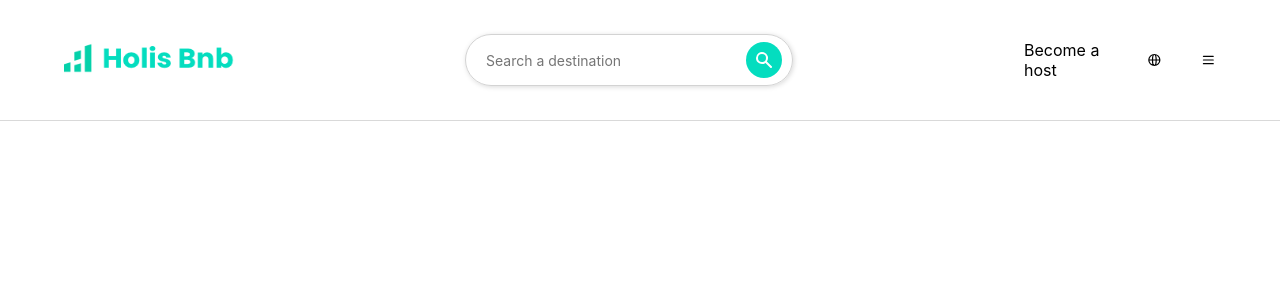
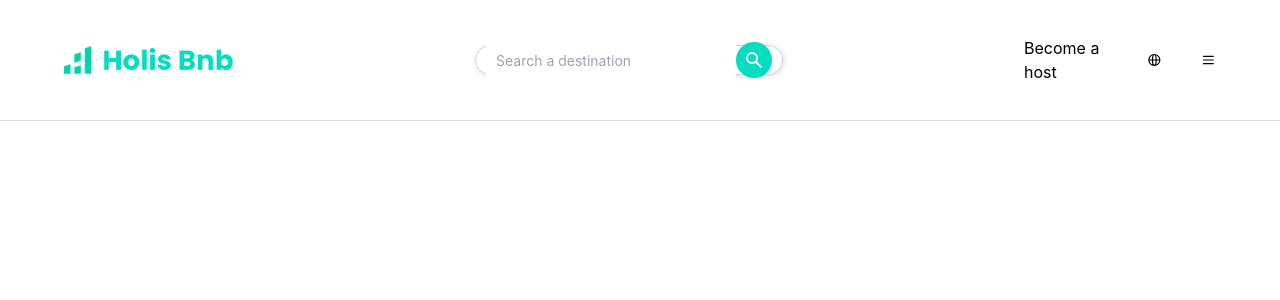
Before and after one commit to grimfeld/holis-bnb-master, a React (Create React App) app in the folder frontend/: page / in a window 1280 px wide. Shown: the top 300 px of the page. Built offline with nearby package versions, Linux system fonts and the light colour scheme.

Commit message:
Imported boxicons

```diff
--- a/frontend/src/index.css
+++ b/frontend/src/index.css
@@ -1,3 +1,9 @@
+@tailwind base;
+@tailwind components;
+@tailwind utilities;
+
+@import url('https://unpkg.com/boxicons@2.1.2/css/boxicons.min.css');
+
 body {
   margin: 0;
   -webkit-font-smoothing: antialiased;
```
